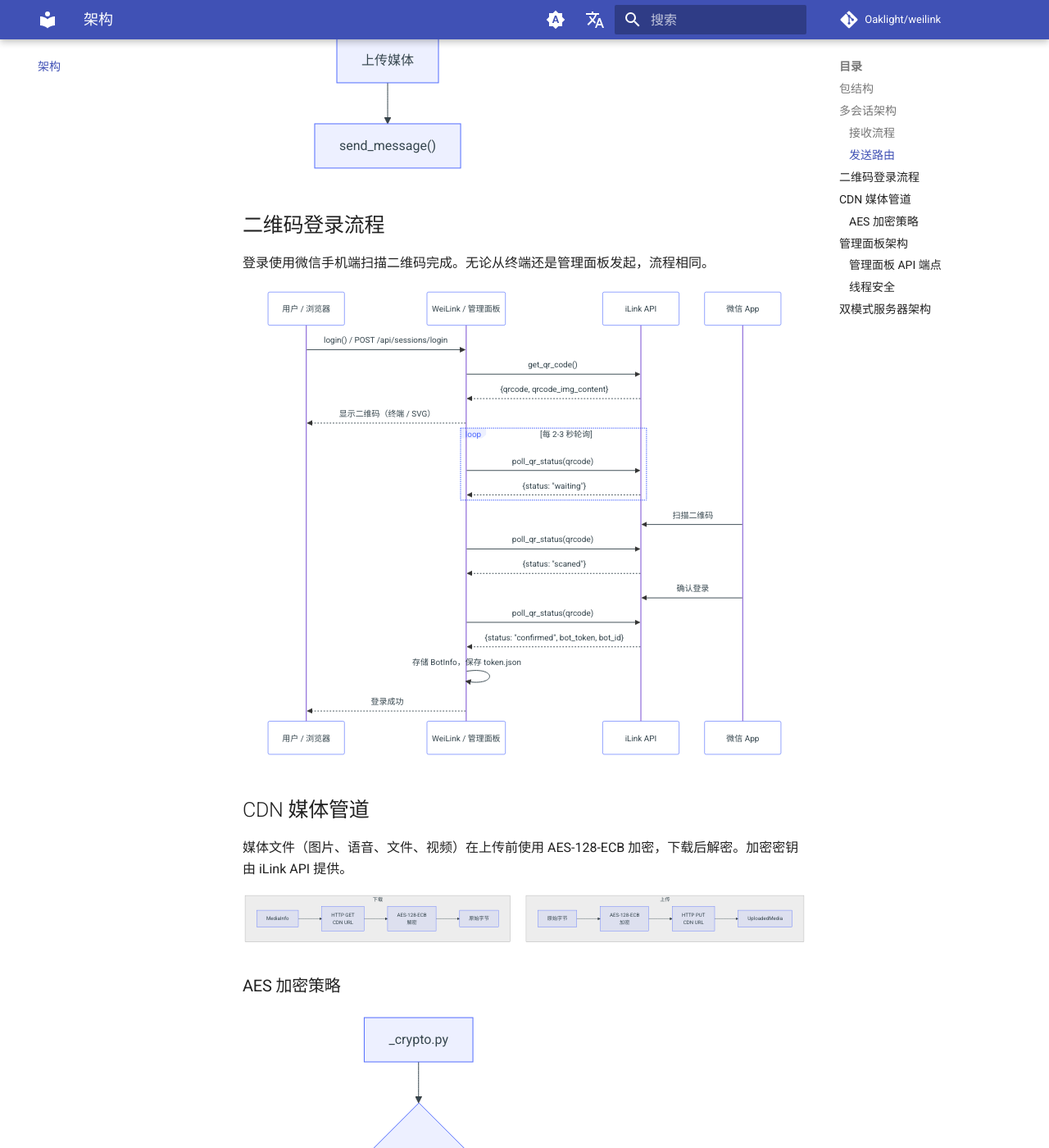
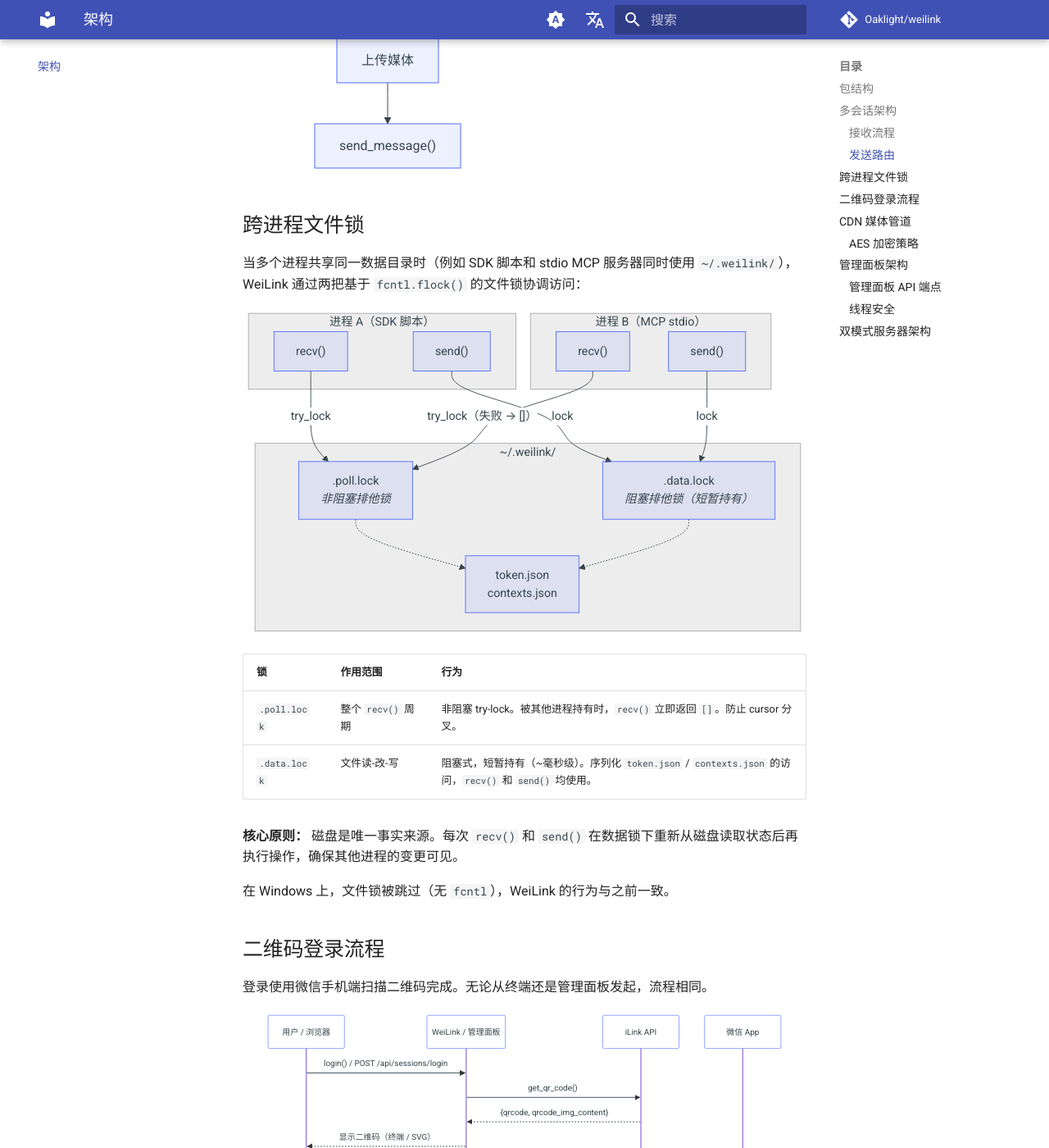
Before and after one commit to Oaklight/weilink, an MkDocs documentation site: the page built from docs/architecture.md, in a window 1280 px wide and 1400 px high, scrolled down 2277 px. Shown: the whole window at 82% size. Built offline with MkDocs 1.6.1 and Material for MkDocs 9.7.7, drawn with Linux system fonts in a browser that asks for light colours; comment, search, counter and statistics services are not loaded.

Commit message:
Document cross-process file locking (v0.4.2)
- Add changelog entry for v0.4.2 cross-process profile locking
- Add cross-process file locking section to architecture page
- Add cross-process safety note to multi-session page

````diff
--- a/docs/architecture.md
+++ b/docs/architecture.md
@@ -122,6 +122,45 @@ flowchart TD
     C & C2 --> F["上传媒体"]
     F --> G["send_message()"]
 ```
+
+## 跨进程文件锁
+
+当多个进程共享同一数据目录时（例如 SDK 脚本和 stdio MCP 服务器同时使用 `~/.weilink/`），WeiLink 通过两把基于 `fcntl.flock()` 的文件锁协调访问：
+
+```mermaid
+flowchart TD
+    subgraph "进程 A（SDK 脚本）"
+        A_recv["recv()"]
+        A_send["send()"]
+    end
+
+    subgraph "进程 B（MCP stdio）"
+        B_recv["recv()"]
+        B_send["send()"]
+    end
+
+    subgraph "~/.weilink/"
+        poll_lock[".poll.lock<br/><i>非阻塞排他锁</i>"]
+        data_lock[".data.lock<br/><i>阻塞排他锁（短暂持有）</i>"]
+        files["token.json<br/>contexts.json"]
+    end
+
+    A_recv -->|"try_lock"| poll_lock
+    B_recv -->|"try_lock（失败 → []）"| poll_lock
+    A_send -->|"lock"| data_lock
+    B_send -->|"lock"| data_lock
+    poll_lock -.-> files
+    data_lock -.-> files
+```
+
+| 锁 | 作用范围 | 行为 |
+|----|----------|------|
+| `.poll.lock` | 整个 `recv()` 周期 | 非阻塞 try-lock。被其他进程持有时，`recv()` 立即返回 `[]`。防止 cursor 分叉。 |
+| `.data.lock` | 文件读-改-写 | 阻塞式，短暂持有（~毫秒级）。序列化 `token.json` / `contexts.json` 的访问，`recv()` 和 `send()` 均使用。 |
+
+**核心原则：** 磁盘是唯一事实来源。每次 `recv()` 和 `send()` 在数据锁下重新从磁盘读取状态后再执行操作，确保其他进程的变更可见。
+
+在 Windows 上，文件锁被跳过（无 `fcntl`），WeiLink 的行为与之前一致。
 
 ## 二维码登录流程
 
````
Also changed, not shown: docs/changelog.md (+6 -0 lines), docs/usage/multi_session.md (+3 -0 lines).
